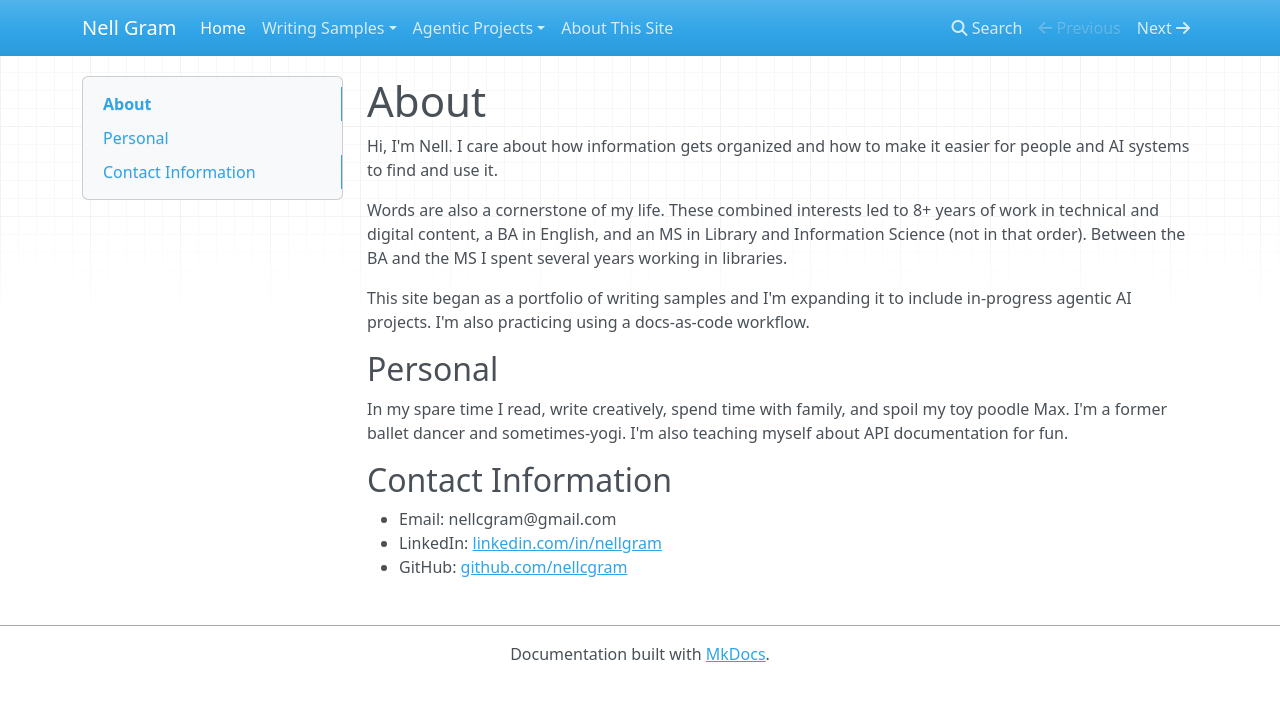
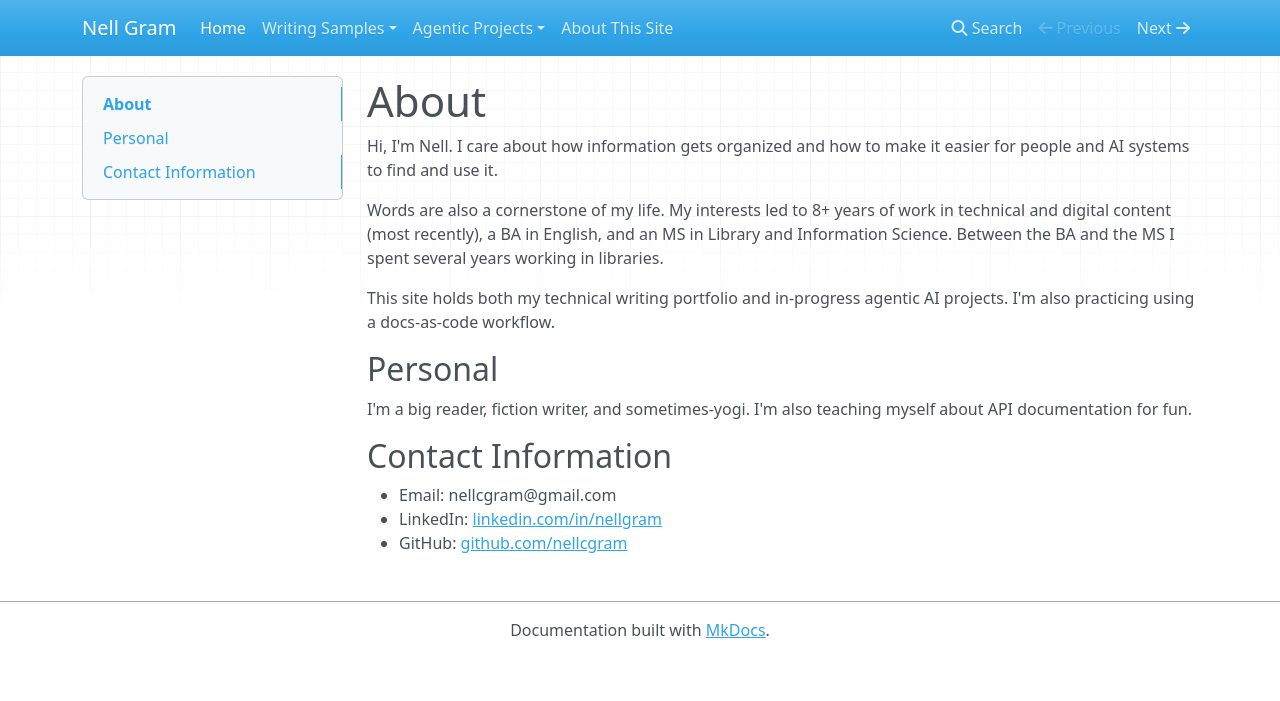
Before and after one commit to nellcgram/nellcgram.github.io, an MkDocs documentation site: the page built from docs/index.md, in a window 1280 px wide. Shown: the top 701 px of the page. Built offline with MkDocs 1.6.1, drawn with Linux system fonts in a browser that asks for light colours; nearby versions of some CDN libraries.

Commit message:
Update index.md

```diff
--- a/docs/index.md
+++ b/docs/index.md
@@ -2,12 +2,12 @@
 
 Hi, I'm Nell. I care about how information gets organized and how to make it easier for people and AI systems to find and use it.
 
-Words are also a cornerstone of my life. These combined interests led to 8+ years of work in technical and digital content, a BA in English, and an MS in Library and Information Science (not in that order). Between the BA and the MS I spent several years working in libraries.
+Words are also a cornerstone of my life. My interests led to 8+ years of work in technical and digital content (most recently), a BA in English, and an MS in Library and Information Science. Between the BA and the MS I spent several years working in libraries.
 
-This site began as a portfolio of writing samples and I'm expanding it to include in-progress agentic AI projects. I'm also practicing using a docs-as-code workflow.
+This site holds both my technical writing portfolio and in-progress agentic AI projects. I'm also practicing using a docs-as-code workflow.
 
 ## Personal
-In my spare time I read, write creatively, spend time with family, and spoil my toy poodle Max. I'm a former ballet dancer and sometimes-yogi. I'm also teaching myself about API documentation for fun.
+I'm a big reader, fiction writer, and sometimes-yogi. I'm also teaching myself about API documentation for fun.
 
 ## Contact Information
 
```
